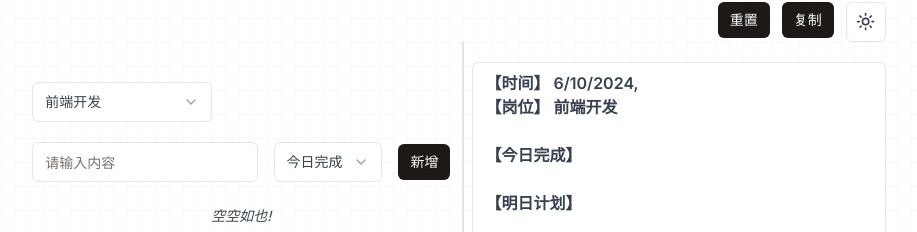
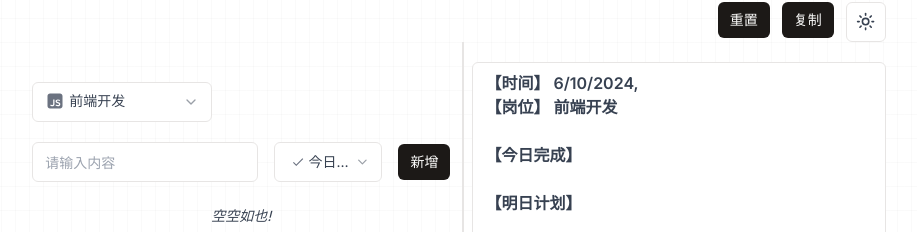
Before and after one commit to oeyoews/work-daily-generator, a Next.js app: page / in a window 1280 px wide. Shown: the part 126-358 px from the top of the page, without its empty margins (181-1098 px from the left). Built offline with nearby package versions, Linux system fonts and the light colour scheme.

Commit message:
feat: support icon

```diff
--- a/app/page.tsx
+++ b/app/page.tsx
@@ -170,6 +170,7 @@ ${dayList(todayItems)}
                 <Input
                   onChange={handleInputChange}
                   onKeyDown={handleInputChange}
+                  className="placeholder:text-gray-400"
                   ref={inputRef}
                   placeholder="请输入内容"
                 />
--- a/components/Career.tsx
+++ b/components/Career.tsx
@@ -8,6 +8,7 @@ import {
   SelectValue,
 } from '@/components/ui/select';
 import { Toaster, toast as notify } from 'sonner';
+import { RiTestTubeLine, RiJavaFill, RiJavascriptFill } from 'react-icons/ri';
 
 export default function Career({
   career,
@@ -16,11 +17,24 @@ export default function Career({
   career: string;
   setCareer: Function;
 }) {
-  const items = ['前端开发', '后端开发', '测试工程师'];
+  const items = [
+    {
+      label: '前端开发',
+      icon: <RiJavascriptFill className="inline text-gray-500 size-5 mb-0.5" />,
+    },
+    {
+      label: '后端开发',
+      icon: <RiJavaFill className="inline text-gray-500 mb-0.5" />,
+    },
+    {
+      label: '测试工程师',
+      icon: <RiTestTubeLine className="inline text-gray-500 mb-0.5" />,
+    },
+  ];
 
   const handleChange = (event: any) => {
     setCareer(event);
-    notify.info('岗位已切换为' + items.find((item) => item === event));
+    notify.info('岗位已切换为' + items.find((item) => item === event)?.label);
   };
 
   return (
@@ -35,12 +49,12 @@ export default function Career({
         <SelectContent defaultValue="前端开发">
           <SelectGroup>
             <SelectLabel>岗位</SelectLabel>
-            {items.map((item, index) => (
+            {items.map(({ label, icon }: any, index) => (
               <SelectItem
                 className="cursor-pointer"
                 key={index}
-                value={item}>
-                {item}
+                value={label}>
+                {icon} {label}
               </SelectItem>
             ))}
           </SelectGroup>
--- a/components/TaskType.tsx
+++ b/components/TaskType.tsx
@@ -8,6 +8,9 @@ import {
   SelectValue,
 } from '@/components/ui/select';
 import { Toaster, toast as notify } from 'sonner';
+
+import { MdOutlineDone } from 'react-icons/md';
+import { LuCalendarClock } from 'react-icons/lu';
 
 export default function TodayType({
   type,
@@ -20,10 +23,12 @@ export default function TodayType({
     {
       label: '今日完成',
       value: 'done',
+      icon: <MdOutlineDone className="inline text-gray-500 mb-0.5" />,
     },
     {
       label: '明日计划',
       value: 'plan',
+      icon: <LuCalendarClock className="inline text-gray-500 mb-0.5" />,
     },
   ];
 
@@ -45,12 +50,12 @@ export default function TodayType({
         <SelectContent defaultValue="今日完成">
           <SelectGroup>
             {/* <SelectLabel></SelectLabel> */}
-            {items.map(({ label, value }: any, index) => (
+            {items.map(({ label, value, icon }: any, index) => (
               <SelectItem
                 className="cursor-pointer"
                 key={index}
                 value={value}>
-                {label}
+                {icon} {label}
               </SelectItem>
             ))}
           </SelectGroup>
--- a/package.json
+++ b/package.json
@@ -26,6 +26,7 @@
     "react-day-picker": "^8.10.1",
     "react-dom": "^18",
     "react-hook-form": "^7.51.5",
+    "react-icons": "^5.2.1",
     "sonner": "^1.5.0",
     "tailwind-merge": "^2.3.0",
     "tailwindcss-animate": "^1.0.7",
```
Also changed, not shown: 1 other file (tests, documents, lock files or other folders).
